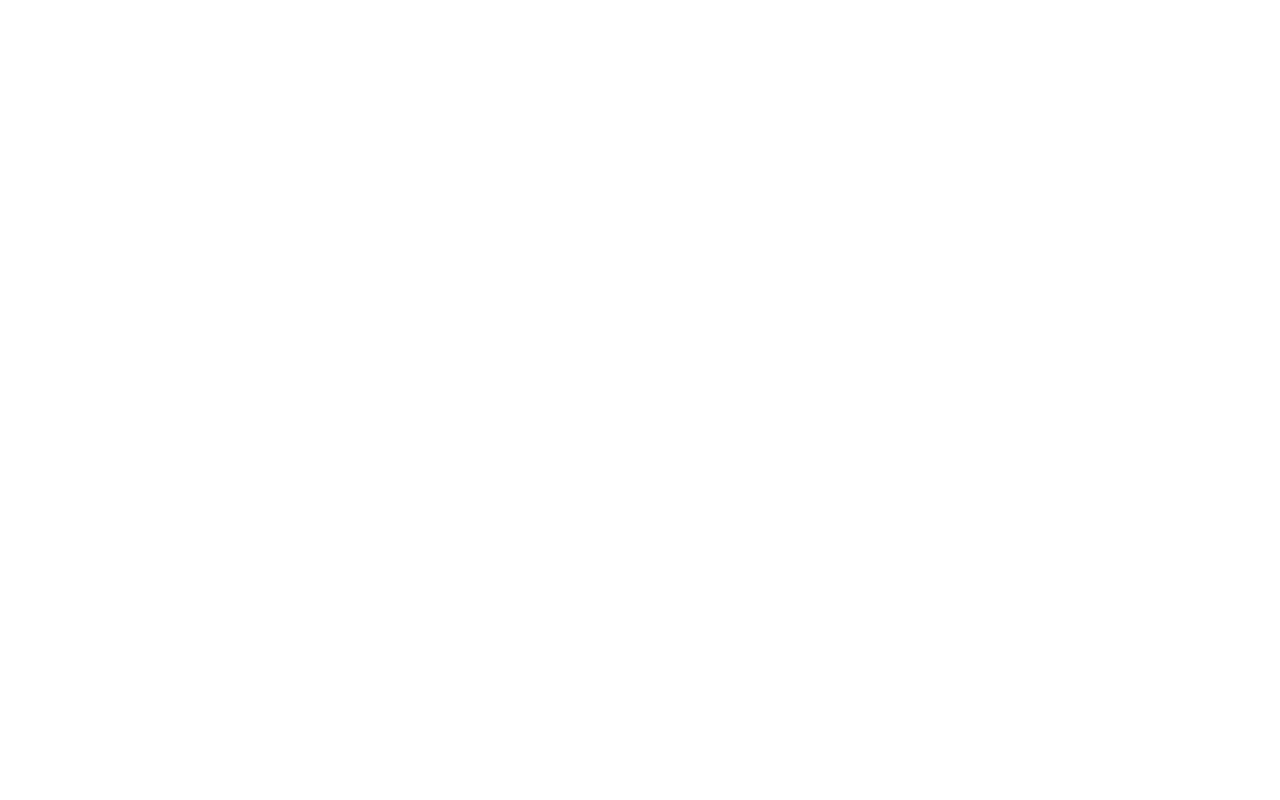
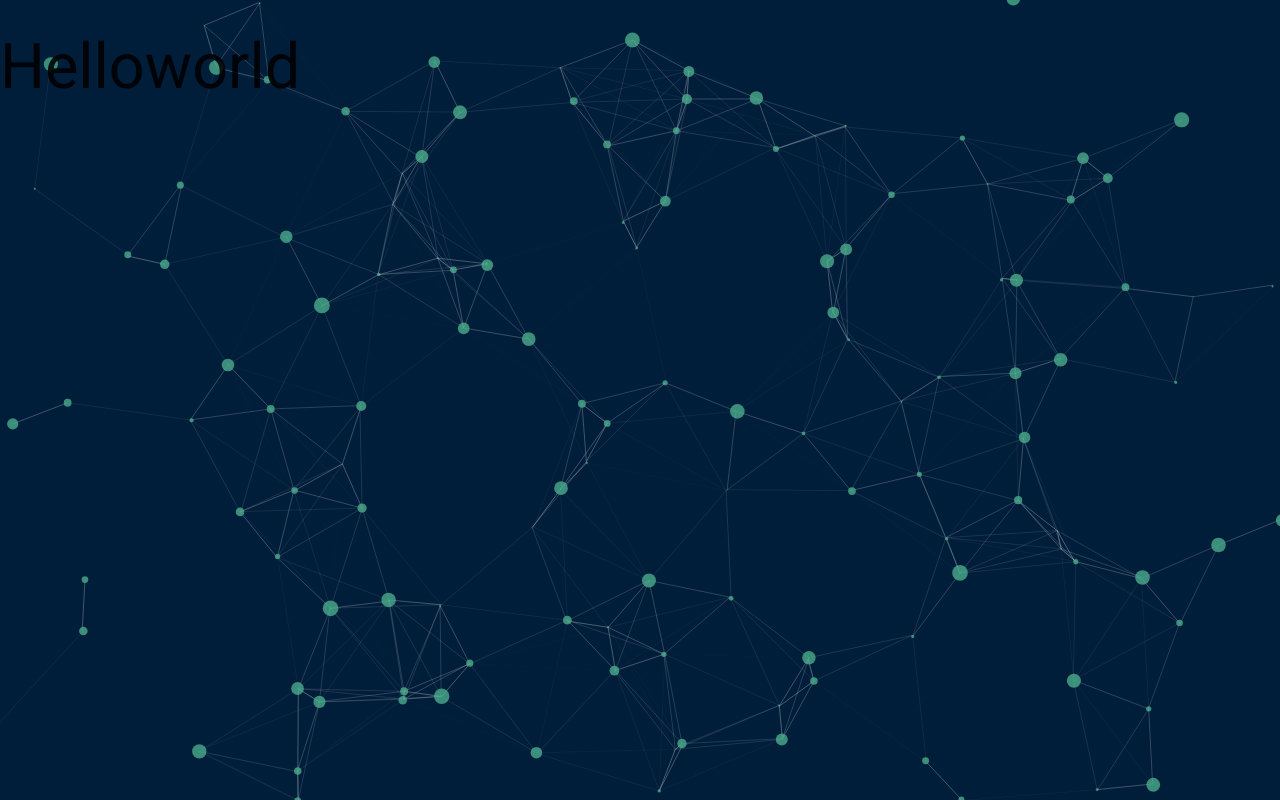
Before and after one commit to Fabianchi/portfolio, a plain HTML site: page portfolio.html in a window 1280 px wide. Drawn offline with nearby package versions, Linux system fonts and the light colour scheme.

Commit message:
added particles js

```diff
--- a/css/portfolio.css
+++ b/css/portfolio.css
@@ -1,3 +1,18 @@
-body{
+html{
 
 }
+
+
+body{
+	background-color: #001d3a !important;
+	z-index: -10 !important;
+}
+/*Particles js style*/
+#particles-js {
+    height: 100% !important;
+    width: 100% !important;
+    position: fixed !important;
+    top: 0px !important;
+    left: 0px !important;
+    z-index: -1 !important;
+}
--- /dev/null
+++ b/js/app.js
@@ -0,0 +1,115 @@
+/* particlesJS.load(@dom-id, @path-json, @callback (optional)); */
+particlesJS('particles-js',
+
+{
+  "particles": {
+    "number": {
+      "value": 100,
+      "density": {
+        "enable": true,
+        "value_area": 800
+      }
+    },
+    "color": {
+      "value": "#4db38f"
+    },
+    "shape": {
+      "type": "circle",
+      "stroke": {
+        "width": 0,
+        "color": "#000000"
+      },
+      "polygon": {
+        "nb_sides": 5
+      },
+      "image": {
+        "src": "img/github.svg",
+        "width": 100,
+        "height": 100
+      }
+    },
+    "opacity": {
+      "value": 0.7536036686067957,
+      "random": false,
+      "anim": {
+        "enable": false,
+        "speed": 1,
+        "opacity_min": 0.1,
+        "sync": false
+      }
+    },
+    "size": {
+      "value": 8,
+      "random": true,
+      "anim": {
+        "enable": false,
+        "speed": 199.7709942261309,
+        "size_min": 0.1,
+        "sync": false
+      }
+    },
+    "line_linked": {
+      "enable": true,
+      "distance": 150,
+      "color": "#ffffff",
+      "opacity": 0.4,
+      "width": 1
+    },
+    "move": {
+      "enable": true,
+      "speed": 6,
+      "direction": "none",
+      "random": false,
+      "straight": false,
+      "out_mode": "out",
+      "bounce": false,
+      "attract": {
+        "enable": false,
+        "rotateX": 600,
+        "rotateY": 1200
+      }
+    }
+  },
+  "interactivity": {
+    "detect_on": "canvas",
+    "events": {
+      "onhover": {
+        "enable": false,
+        "mode": "repulse"
+      },
+      "onclick": {
+        "enable": false,
+        "mode": "push"
+      },
+      "resize": true
+    },
+    "modes": {
+      "grab": {
+        "distance": 400,
+        "line_linked": {
+          "opacity": 1
+        }
+      },
+      "bubble": {
+        "distance": 400,
+        "size": 40,
+        "duration": 2,
+        "opacity": 8,
+        "speed": 3
+      },
+      "repulse": {
+        "distance": 200,
+        "duration": 0.4
+      },
+      "push": {
+        "particles_nb": 4
+      },
+      "remove": {
+        "particles_nb": 2
+      }
+    }
+  },
+  "retina_detect": true
+}
+
+	);
--- a/portfolio.html
+++ b/portfolio.html
@@ -9,17 +9,26 @@
   <!--Importing google icons font-->
   <link rel="stylesheet" href="http://fonts.googleapis.com/icon?family=Material+Icons">
   <!--Importing materialize.css local-->
-  <link rel="stylesheet" href="" media="screen,projection">
+  <link rel="stylesheet" href="css/materialize.min.css" media="screen,projection">
   <!--Importing materialize.css CDN-->
   <!--<link rel="stylesheet" href="https://cdnjs.cloudflare.com/ajax/libs/materialize/0.97.7/css/materialize.min.css">-->
 </head>
 <body>
+  <div id="particles-js">
+
+  </div>
+  <h1>Helloworld</h1>
 
 </body>
 <!--Importing js local javascript-->
-<script src="js/portfolio.js" type="text/javascript"></script>
-<!--Importing materialize.css js local-->
-<script src="js/portfolio.js" type="text/javascript"></script>
+<script type="text/javascript" src="js/portfolio.js"></script>
+<!--Import jQuery before materialize.js-->
+<script type="text/javascript" src="https://code.jquery.com/jquery-2.1.1.min.js"></script>
+<!--Importing particles.js-->
+<script type="text/javascript" src="js/particles.min.js"></script>
+<script type="text/javascript" src="js/app.js"></script>
+<!--Importing materialize js local-->
+<script type="text/javascript" src="js/materialize.min.js"></script>
 <!--Importing materialize.css js CND-->
 <!--<script src="https://cdnjs.cloudflare.com/ajax/libs/materialize/0.97.7/js/materialize.min.js"></script>-->
 </html>
```
Also changed, not shown: particles-brown.json (added, +110 -0 lines), particles.json (added, +110 -0 lines), js/particles.min.js (added).
